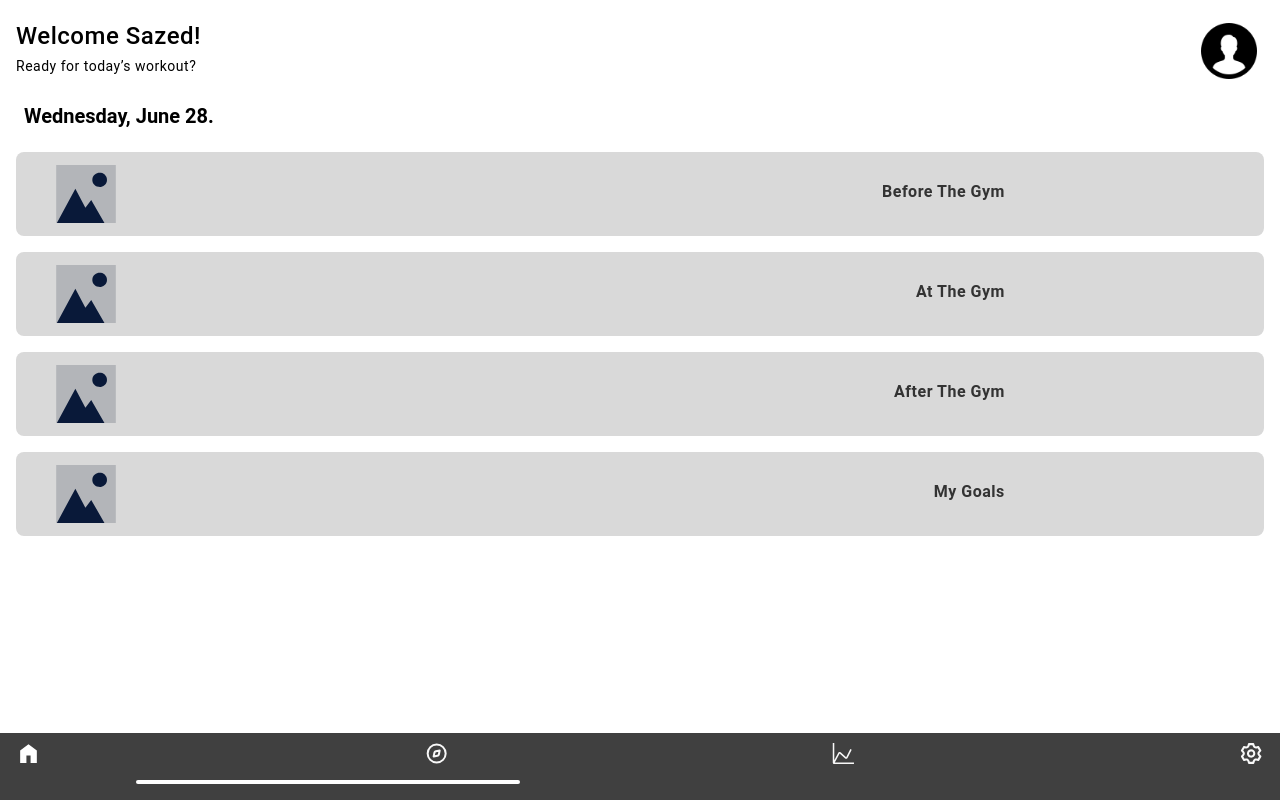
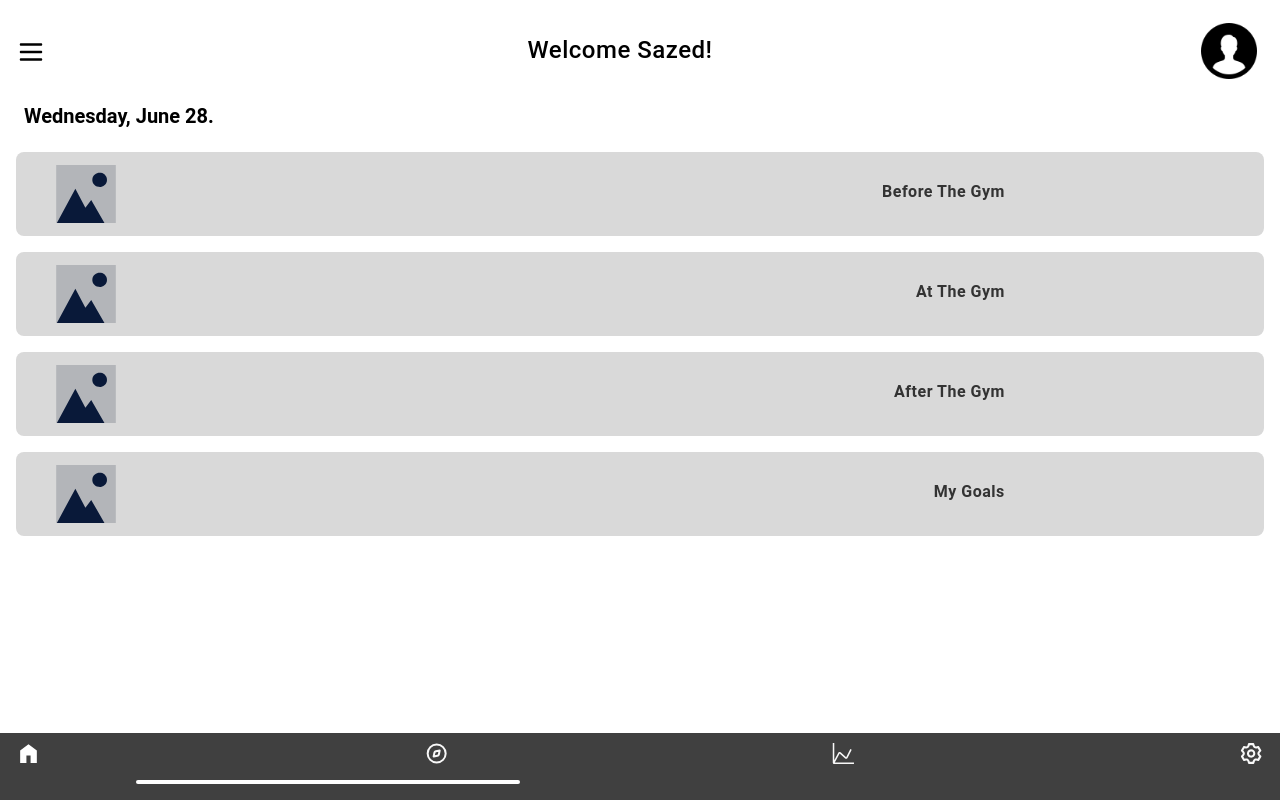
Before and after one commit to Colab20-Team-5/frontend, a Next.js app: page / in a window 1280 px wide. Built offline with nearby package versions, Linux system fonts and the light colour scheme.

Commit message:
Add humberger menu

```diff
--- a/src/app/components/Header.jsx
+++ b/src/app/components/Header.jsx
@@ -4,9 +4,14 @@ import React from "react";
 const Header = ({ isHomePage, headerText, paraText }) => {
   return (
     <header className="header">
+       <Image
+          src="/menu-svgrepo-com.svg"
+          alt={`link to page`}
+          width={30}
+          height={30}
+        />
       <div>
         <h1 className="heading-primary">{headerText}</h1>
-        <p className="paragraph">{paraText}</p>
       </div>
       {isHomePage && (
         <div>
```
Also changed, not shown: public/menu-svgrepo-com.svg (added).
